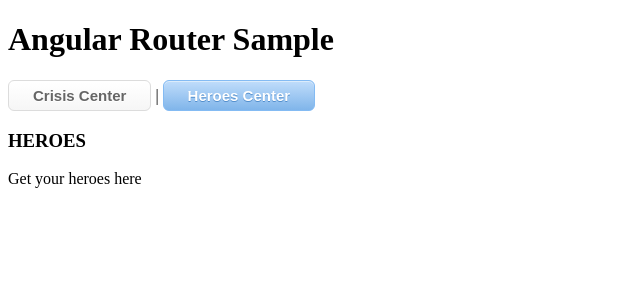
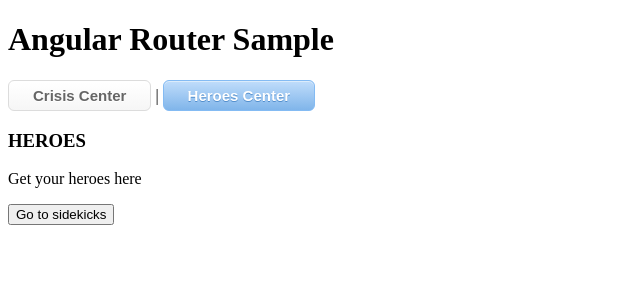
Before and after one commit to evaldosantos/angular-router-sample, an Angular app: page /heroes-list in a window 1280 px wide. Shown: the top 300 px of the page, without its empty margins (0-640 px from the left). Built offline with nearby package versions, Linux system fonts and the light colour scheme.

Commit message:
define a wildcard route

```diff
--- a/src/app/app.module.ts
+++ b/src/app/app.module.ts
@@ -11,7 +11,7 @@ const appRoutes = [
   { path: 'crisis-list', component: CrisisListComponent },
   { path: 'heroes-list', component: HeroesListComponent },
   { path: '', redirectTo: '/heroes-list', pathMatch: 'full' },
-  { path: '**', redirectTo: '/heroes-list', pathMatch: 'full' }
+  { path: '**', component: PageNotFoundComponent }
 ];
 
 @NgModule({
--- a/src/app/heroes-list/heroes-list.component.html
+++ b/src/app/heroes-list/heroes-list.component.html
@@ -1,2 +1,4 @@
 <h3>HEROES</h3>
 <p>Get your heroes here</p>
+
+<button routerLink="/sidekicks">Go to sidekicks</button>
```
